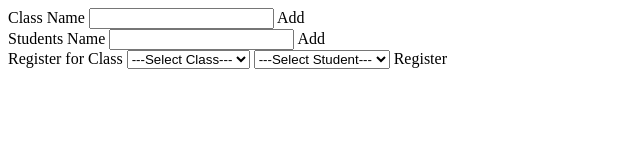
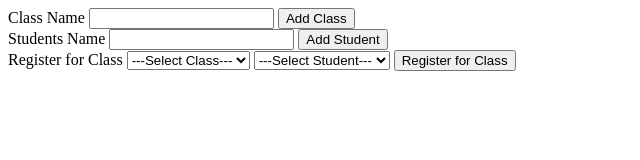
Before and after one commit to d228m3286w/ClassReg, a plain HTML site: page index.html in a window 1280 px wide. Shown: the whole page, without its empty margins (0-640 px from the left). Drawn offline with Linux system fonts and the light colour scheme.

Commit message:
fixed mispelling

```diff
--- a/index.html
+++ b/index.html
@@ -7,12 +7,13 @@
   <div>
     <lable for='inClass'>Class Name</lable>
     <input id='class' name='class' type='text'></input>
-    <span onclick="addClass()">Add</span>
+
+  <button type="button" onclick="addClass(); return false;">Add Class</button>
   </div>
   <div>
    <lable for='student'>Students Name</lable>
    <input id='student' name='student' type='text'></input>
-    <span onclick="addStudent()">Add</span>
+     <button type="button" onclick="addStudent(); return false;">Add Student</button>
   </div>
   <div>
     <lable for='schedule'>Register for Class</lable>
@@ -22,7 +23,7 @@
     <select id='registeredStudents'>
       <option>---Select Student---</option>
     </select>
-    <span onclick="register()">Register</span>
+     <button type="button" onclick="register(); return false;">Register for Class</button>
   </div>
 
   <div id='schedule'>
```
